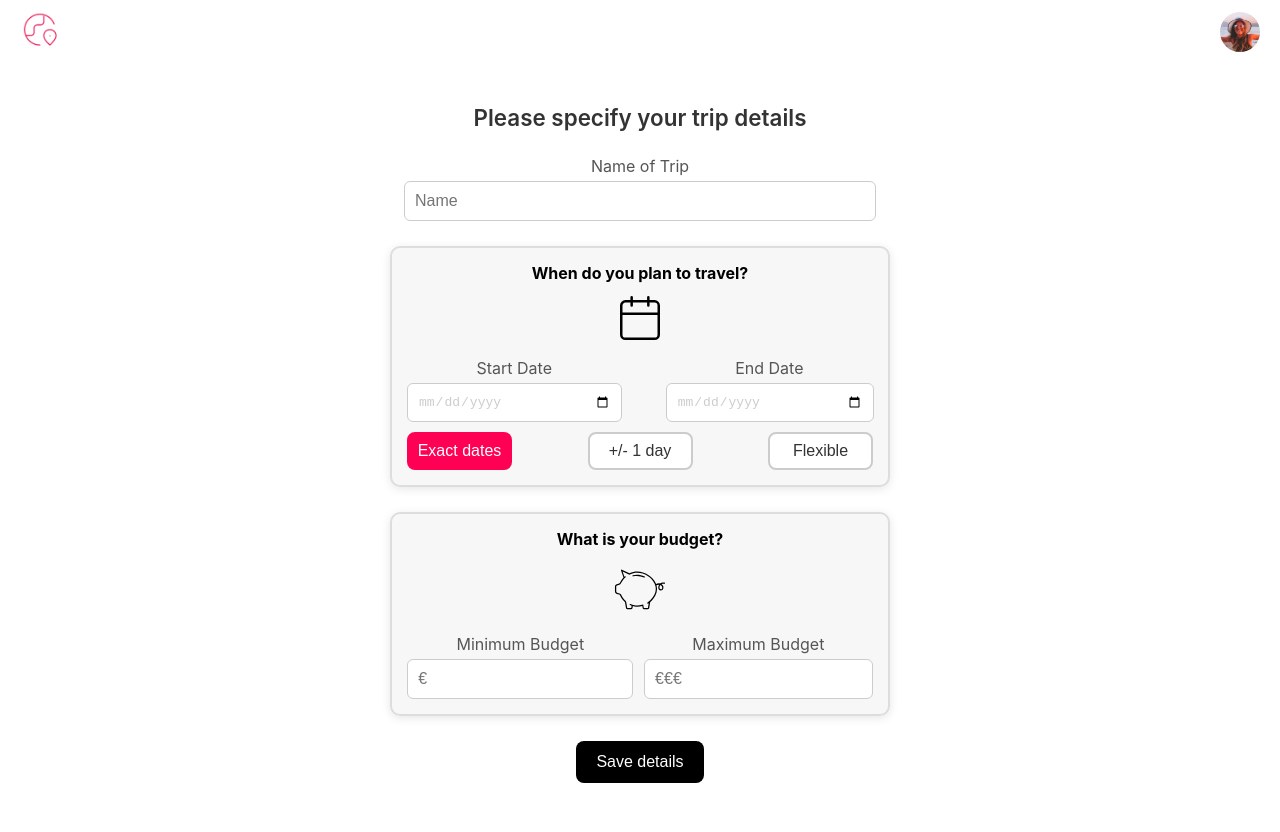
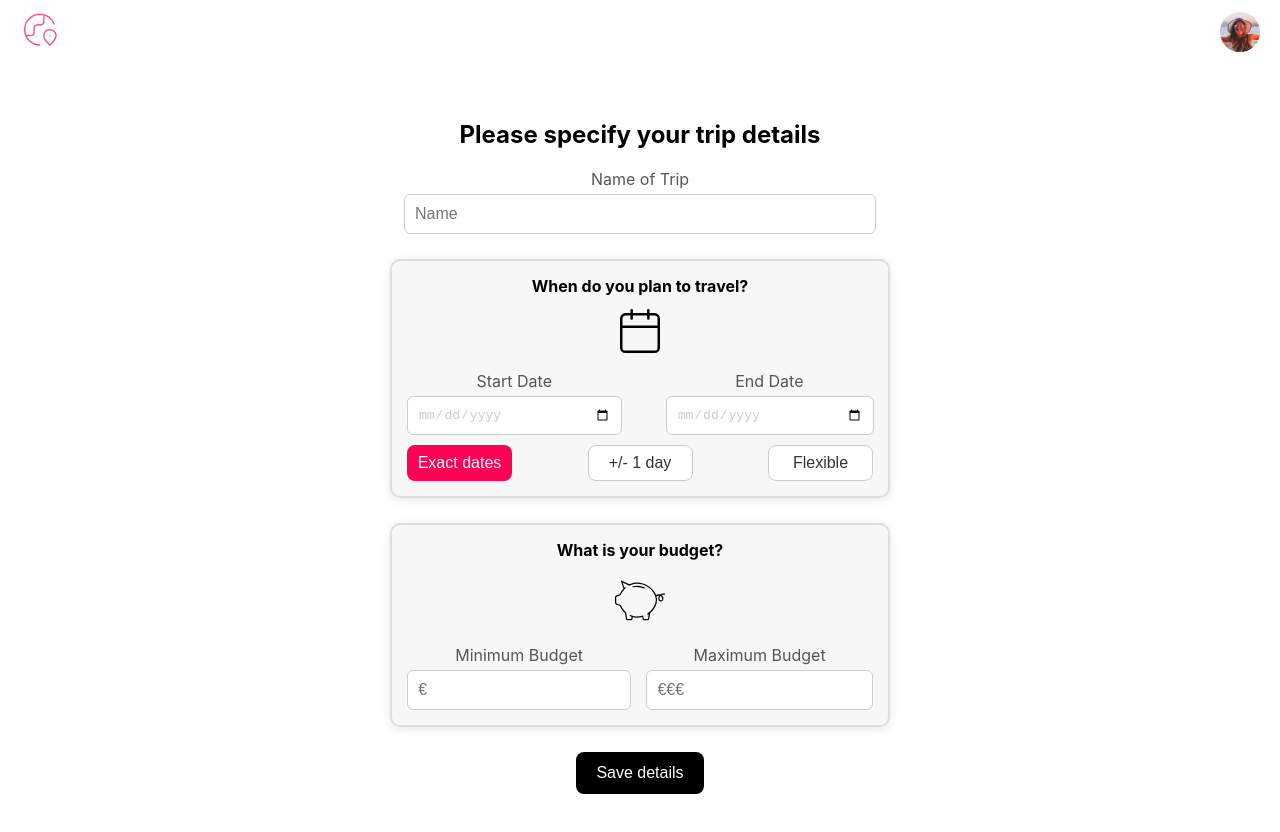
Before and after one commit to philinhphan/Adventour, a React (Create React App) app: page /planning in a window 1280 px wide. Shown: the top 832 px of the page. Built offline with nearby package versions, Linux system fonts and the light colour scheme.

Commit message:
Small Updates Planning Page, Invite Friends

```diff
--- a/src/assets/styles/Button.css
+++ b/src/assets/styles/Button.css
@@ -17,7 +17,7 @@
 .button-secondary {
   background-color: white;
   color: #333;
-  border: 2px solid #ccc;
+  border: 0.5px solid #ccc;
 }
 
 .button-black {
--- a/src/assets/styles/HomePage.css
+++ b/src/assets/styles/HomePage.css
@@ -19,7 +19,7 @@
 }
 
 .home-page-content h1 {
-  margin-bottom: 40px;
+  margin-bottom: 100px;
 }
 .highlight {
   color: #ff0055;
@@ -43,10 +43,11 @@
 
 .options-tile h2 {
   font-size: 20px;
+  margin-top: 8px;
   margin-bottom: 8px;
 }
 
 .options-tile p {
-  font-size: 14px;
+  font-size: 16px;
   margin-bottom: 16px;
 }
--- a/src/assets/styles/PlanningPage.css
+++ b/src/assets/styles/PlanningPage.css
@@ -4,14 +4,15 @@
   flex-direction: column;
   align-items: center;
   background: white;
-  padding: 25px;
+  padding: 20px;
+  margin-top: 20px;
   text-align: center;
 }
 
 .title {
-  font-size: 1.4em;
-  font-weight: 600;
-  color: #333;
+  font-size: 1.5em;
+  font-weight: bold;
+  margin-bottom: 10px;
 }
 
 /* Separate boxes for details on date and budget */
@@ -30,7 +31,7 @@
   flex-direction: column;
 }
 
-.section-title{
+.section-title {
   font-size: 16px;
   font-weight: bold;
   margin-bottom: 5px;
@@ -52,7 +53,7 @@
 .date-inputs {
   display: flex;
   justify-content: space-between;
-  gap: 10px;
+  gap: 15px;
 }
 
 .date-icon {
@@ -64,7 +65,7 @@
 
 .budget-section {
   display: flex;
-  gap: 10px;
+  gap: 15px;
 }
 
 .budget-icon {
--- a/src/pages/InviteFriendsPage.jsx
+++ b/src/pages/InviteFriendsPage.jsx
@@ -57,7 +57,6 @@ const InviteFriendsPage = () => {
           </div>
 
           <div className="share-icons">
-            {/* TODO DESIGN: Add Icons */}
             <img alt="More" src={More} />
             <img alt="WhatsApp" src={whatsapp} />
             <img alt="Instagram" src={Instagram} />
```
